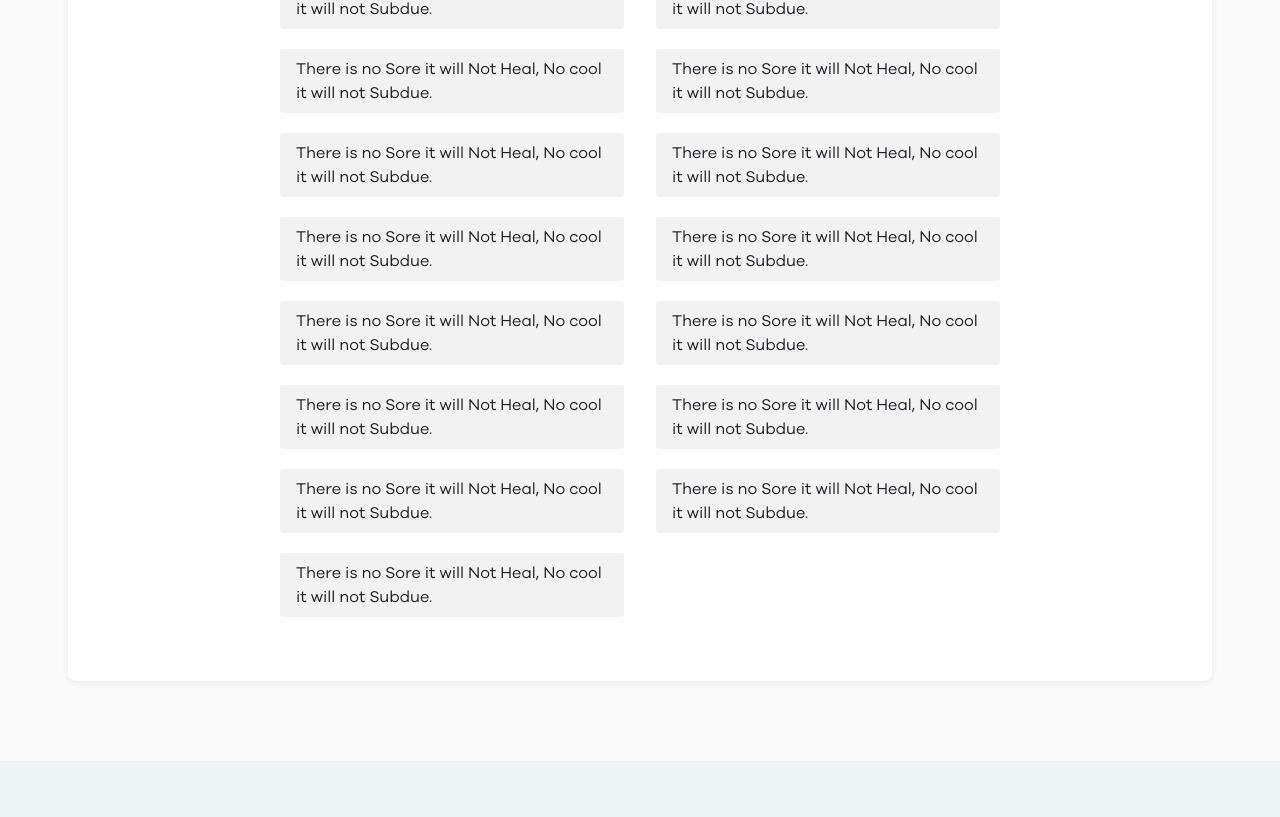
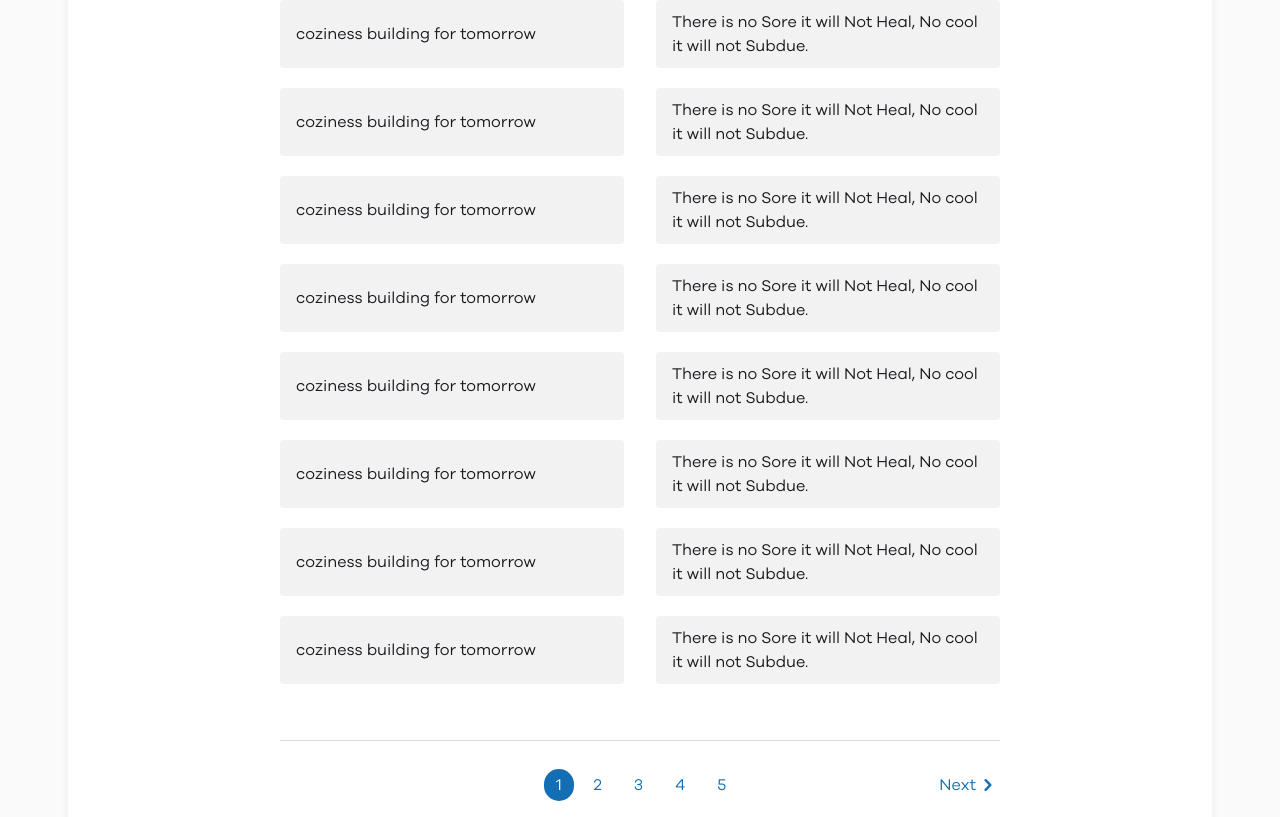
Before and after one commit to ashirbad29/dukaan-frontend-assignment, a React (Vite) app: page / in a window 1280 px wide. Shown: the part 863-1680 px from the top of the page. Built offline with nearby package versions, Linux system fonts and the light colour scheme.

Commit message:
✨ finish

```diff
--- a/index.html
+++ b/index.html
@@ -2,7 +2,7 @@
 <html lang="en">
   <head>
     <meta charset="UTF-8" />
-    <link rel="icon" type="image/svg+xml" href="/src/favicon.svg" />
+    <link rel="icon" type="image/svg+xml" href="/favicon.svg" />
     <meta name="viewport" content="width=device-width, initial-scale=1.0" />
     <title>Free Slogan Generator</title>
   </head>
--- a/package.json
+++ b/package.json
@@ -12,7 +12,8 @@
   "dependencies": {
     "clsx": "^1.1.1",
     "react": "^17.0.2",
-    "react-dom": "^17.0.2"
+    "react-dom": "^17.0.2",
+    "react-paginate": "^8.1.3"
   },
   "devDependencies": {
     "@types/react": "^17.0.33",
--- a/src/components/Fotter.tsx
+++ b/src/components/Fotter.tsx
@@ -8,7 +8,7 @@ const Footer = () => {
           <img src="/logo-white.svg" className="" alt="Dukaan Logo" />
           {footerLinks.map((links, idx) => (
             <div key={idx} className="flex sm:justify-end">
-              <div className="flex flex-col">
+              <div className="flex flex-col gap-4">
                 {links.map((link) => (
                   <a key={link.label} href={link.label}>
                     {link.label}
--- /dev/null
+++ b/src/components/Paginate.tsx
@@ -0,0 +1,46 @@
+import ReactPaginate, { ReactPaginateProps } from 'react-paginate';
+
+import { ChevronLeftIcon, ChevronRightIcon } from '../icons';
+
+const Paginate = (props: ReactPaginateProps) => {
+  return (
+    <ReactPaginate
+      previousLabel={<PaginationBtn which="prev" />}
+      nextLabel={<PaginationBtn which="next" />}
+      breakLabel="..."
+      breakLinkClassName="text-2xl text-primary"
+      pageLinkClassName="px-3 py-1 cursor-pointer inline-block"
+      activeClassName="bg-primary text-white rounded-full"
+      nextClassName="inline-block ml-auto"
+      nextLinkClassName="inline-block flex items-center"
+      previousClassName="inline-block mr-auto"
+      previousLinkClassName="inline-block flex items-center py-1 px-1"
+      pageClassName="inline-block"
+      className="flex w-full items-center gap-2 text-primary"
+      pageRangeDisplayed={1}
+      marginPagesDisplayed={2}
+      disabledClassName="opacity-0 !cursor-not-allowed"
+      {...props}
+    />
+  );
+};
+
+export const PaginationBtn = ({ which }: { which: 'prev' | 'next' }) => {
+  return (
+    <>
+      {which === 'prev' ? (
+        <button className="flex items-center">
+          <ChevronLeftIcon className="h-6 w-6" />
+          Prev
+        </button>
+      ) : (
+        <button className="flex items-center">
+          Next
+          <ChevronRightIcon className="h-6 w-6" />
+        </button>
+      )}
+    </>
+  );
+};
+
+export default Paginate;
--- a/src/components/SloganForm.tsx
+++ b/src/components/SloganForm.tsx
@@ -23,6 +23,7 @@ const SloganForm = ({ onGenerate }: PropTypes) => {
         placeholder="Enter something"
         label="Word for your slogan"
         id="slogan-input"
+        className="!pr-9"
         wrapperClassName="max-w-xs mb-12"
         onValueChange={(val) => setSlogan(val)}
         showClearIcon={!!slogan}
--- a/src/components/SloganItem.tsx
+++ b/src/components/SloganItem.tsx
@@ -12,7 +12,7 @@ const SloganItem = ({ slogan, idx: key }: { slogan: string; idx: number }) => {
       onLeave={() => setSloganText('Click to copy')}
       text={sloganText}>
       <div
-        className="flex min-h-[50px] items-center rounded bg-black-lighter py-2 px-4"
+        className="flex min-h-[68px] w-full items-center rounded bg-black-lighter py-2 px-4"
         onClick={() => {
           setSloganText('Copied!');
           copyTextToClipboard(slogan);
--- a/src/components/SlogansContainer.tsx
+++ b/src/components/SlogansContainer.tsx
@@ -1,11 +1,26 @@
 import { useState } from 'react';
 
+import { generateSlogans } from '../utils';
 import Button from './Button';
+import Paginate from './Paginate';
 import SloganForm from './SloganForm';
 import SloganItem from './SloganItem';
 
+const PER_PAGE = 20;
+
 const SlogansContainer = () => {
+  const [data] = useState(() => generateSlogans());
+
+  const getNextPage = (currPage: number) => {
+    const end = currPage * PER_PAGE;
+    const start = end - PER_PAGE;
+    return data.slice(start, end);
+  };
+
   const [slogan, setSlogan] = useState('something');
+  const [slogans, setSlogans] = useState<Array<{ key: number; slogan: string }>>(() =>
+    getNextPage(1)
+  );
 
   return (
     <>
@@ -22,20 +37,22 @@ const SlogansContainer = () => {
             </span>
             <Button
               variant="normal"
-              className="rounded border-2 border-primary px-4 py-2 text-sm font-medium text-primary transition-all hover:bg-primary hover:text-white">
+              className="whitespace-nowrap rounded border-2 border-primary px-4 py-2 text-sm font-medium text-primary transition-all hover:bg-primary hover:text-white">
               Download all
             </Button>
           </div>
+          <section className="mt-9 grid grid-cols-1 gap-x-8 gap-y-5 md:grid-cols-2">
+            {slogans.map((slogan) => (
+              <SloganItem key={slogan.key} idx={slogan.key} slogan={slogan.slogan} />
+            ))}
+          </section>
         </div>
-        <section className="mt-9 grid grid-cols-1 gap-x-8 gap-y-5 md:grid-cols-2">
-          {[...new Array(17)].map((_, idx) => (
-            <SloganItem
-              key={idx}
-              idx={idx}
-              slogan="There is no Sore it will Not Heal, No cool it will not Subdue."
-            />
-          ))}
-        </section>
+        <div className="mt-7">
+          <Paginate
+            pageCount={Math.ceil(data.length / PER_PAGE)}
+            onPageChange={(page) => setSlogans(getNextPage(page.selected + 1))}
+          />
+        </div>
       </div>
     </>
   );
--- a/src/icons/index.tsx
+++ b/src/icons/index.tsx
@@ -11,6 +11,30 @@ export const CrossIcon = (props: React.SVGAttributes<SVGSVGElement>) => (
       clipRule="evenodd"
       d="M3.47123 3.4712C3.86028 3.08215 4.47568 3.04288 4.91 3.37344L4.92212 3.38266L5.02226 3.47085L9.00008 7.44993L12.9783 3.47122C13.378 3.07146 14.0094 3.04494 14.4401 3.39146L14.4496 3.39911L14.5292 3.47097C14.9197 3.8615 14.956 4.47743 14.6181 4.92053L14.6132 4.92688L14.5292 5.02219L10.5502 9.00002L14.5289 12.9782C14.9287 13.378 14.9552 14.0093 14.6087 14.4401L14.601 14.4496L14.5292 14.5291C14.1386 14.9197 13.5227 14.956 13.0796 14.6181L13.0733 14.6132L12.978 14.5292L8.99941 10.5501L5.02191 14.5289C4.62215 14.9286 3.9908 14.9552 3.56006 14.6086L3.55056 14.601L3.471 14.5291C3.08047 14.1386 3.04413 13.5227 3.38207 13.0796L3.38691 13.0732L3.47091 12.9779L7.44931 9.00002L3.47123 5.02186C3.47123 5.02186 3.47123 5.02186 3.47123 5.02186C3.07147 4.6221 3.04497 3.99077 3.39149 3.56003L3.39913 3.55053L3.47123 3.4712ZM7.7675 9.00002L3.63033 13.1373L3.56098 13.216C3.28995 13.5714 3.3211 14.0606 3.63033 14.3698L3.70109 14.4333C4.0433 14.7086 4.54514 14.6874 4.86279 14.3698L8.99938 10.2319L13.1374 14.3698L13.2161 14.4392C13.5714 14.7102 14.0606 14.679 14.3698 14.3698L14.4334 14.299C14.7087 13.9568 14.6875 13.455 14.3698 13.1373L10.232 9.00002L14.3698 4.86276L14.4392 4.78408C14.7102 4.42872 14.6791 3.93954 14.3698 3.6303L14.2991 3.56677C13.9569 3.29148 13.455 3.31266 13.1374 3.6303L9.00008 7.76815L4.86279 3.6303L4.77373 3.55248C4.42875 3.28992 3.93956 3.32107 3.63033 3.6303L3.5668 3.70106C3.29151 4.04327 3.31269 4.54512 3.63033 4.86276L7.7675 9.00002Z"
       fill="#4D4D4D"
+    />
+  </svg>
+);
+
+export const ChevronRightIcon = (props: React.SVGAttributes<SVGSVGElement>) => (
+  <svg className="h-5 w-5" viewBox="0 0 20 20" fill="currentColor" {...props}>
+    <path
+      fillRule="evenodd"
+      d="M7.293 14.707a1 1 0 010-1.414L10.586 10 7.293 6.707a1 1 0 011.414-1.414l4 4a1 1 0 010 1.414l-4 4a1 1 0 01-1.414 0z"
+      clipRule="evenodd"
+    />
+  </svg>
+);
+
+export const ChevronLeftIcon = (props: React.SVGAttributes<SVGSVGElement>) => (
+  <svg
+    xmlns="http://www.w3.org/2000/svg"
+    className="h-5 w-5"
+    viewBox="0 0 20 20"
+    fill="currentColor">
+    <path
+      fillRule="evenodd"
+      d="M12.707 5.293a1 1 0 010 1.414L9.414 10l3.293 3.293a1 1 0 01-1.414 1.414l-4-4a1 1 0 010-1.414l4-4a1 1 0 011.414 0z"
+      clipRule="evenodd"
     />
   </svg>
 );
--- a/src/utils/index.ts
+++ b/src/utils/index.ts
@@ -3,3 +3,14 @@ export async function copyTextToClipboard(text: string) {
     return await navigator.clipboard.writeText(text);
   }
 }
+
+export const generateSlogans = () => {
+  const slogans = [
+    'coziness building for tomorrow',
+    'There is no Sore it will Not Heal, No cool it will not Subdue.',
+  ];
+
+  return [...Array(50)]
+    .reduce<Array<string>>((prev) => [...prev, ...slogans], [])
+    .map((slogan, idx) => ({ key: idx, slogan }));
+};
```
Also changed, not shown: .eslintrc.js, 1 other file (tests, documents, lock files or other folders).
